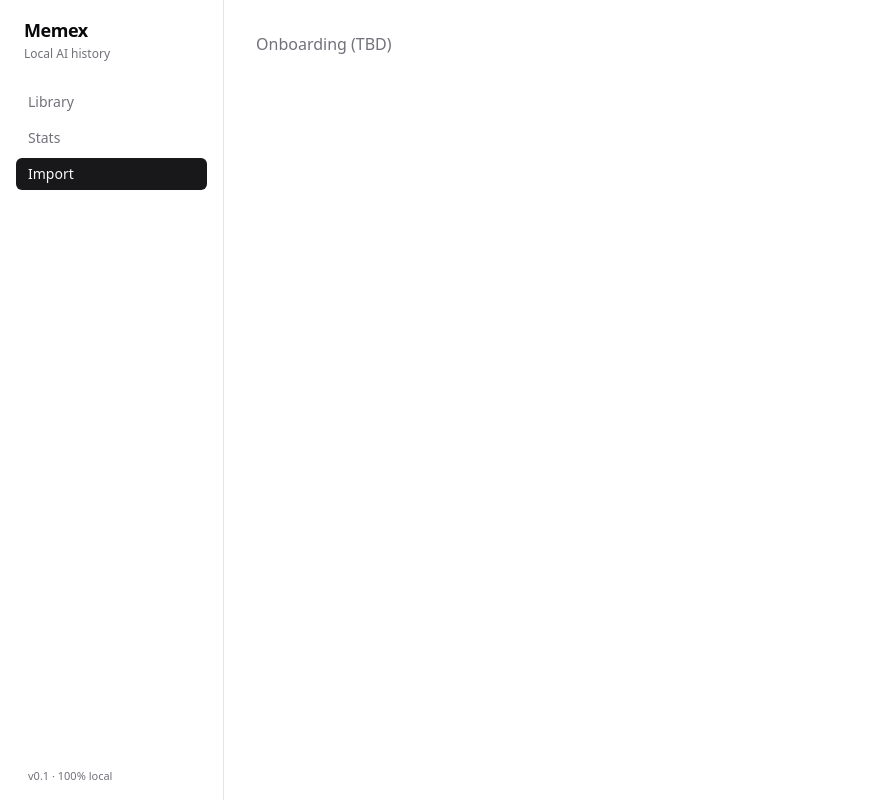
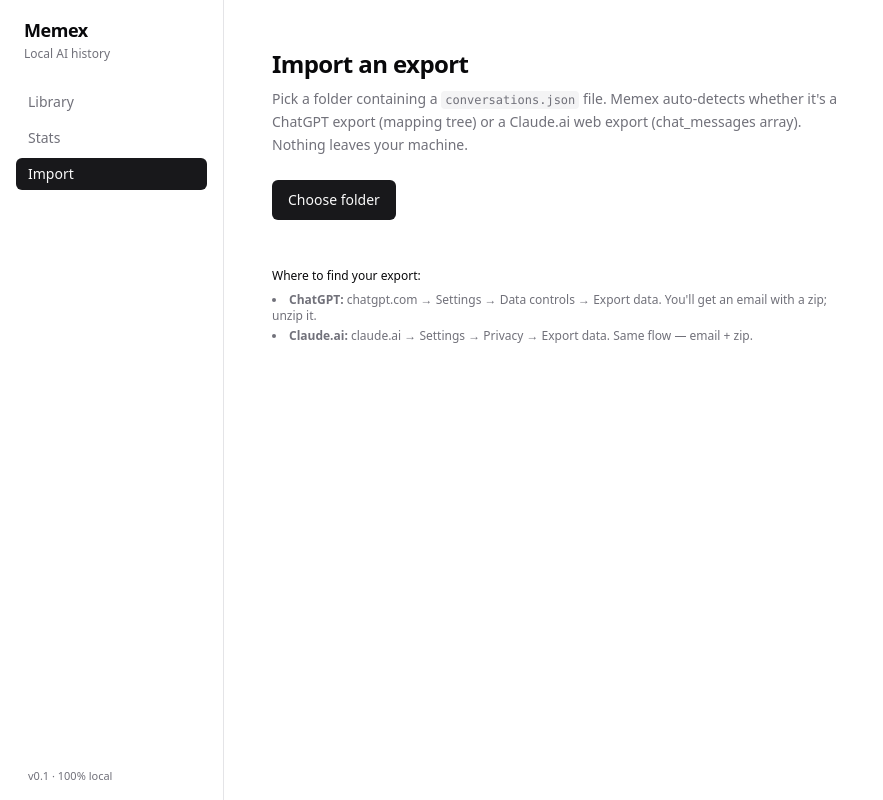
Before and after one commit to X0X0X00/Memex, a React (Vite) app: page /import in a window 1280 px wide. Shown: the whole page, without its empty margins (0-883 px from the left). Built offline with nearby package versions, Linux system fonts and the light colour scheme.

Commit message:
feat(ui): onboarding folder picker with auto-detect import

```diff
--- a/src/pages/Onboarding.tsx
+++ b/src/pages/Onboarding.tsx
@@ -1,3 +1,78 @@
+import { useState } from "react"
+import { open } from "@tauri-apps/plugin-dialog"
+import { useNavigate } from "react-router-dom"
+import { api } from "@/lib/api"
+import { sourceLabel } from "@/lib/format"
+import type { ImportSummary } from "@/types"
+import { Button } from "@/components/ui/button"
+
 export default function Onboarding() {
-  return <div className="p-8 text-muted-foreground">Onboarding (TBD)</div>
+  const [busy, setBusy] = useState(false)
+  const [result, setResult] = useState<ImportSummary | null>(null)
+  const [error, setError] = useState<string | null>(null)
+  const nav = useNavigate()
+
+  async function pickFolder() {
+    setError(null)
+    setResult(null)
+    let folder: string | string[] | null
+    try {
+      folder = await open({ directory: true, multiple: false })
+    } catch (e) {
+      setError(String(e))
+      return
+    }
+    if (!folder || typeof folder !== "string") return
+    try {
+      setBusy(true)
+      const r = await api.importExport(folder)
+      setResult(r)
+    } catch (e) {
+      setError(String(e))
+    } finally {
+      setBusy(false)
+    }
+  }
+
+  return (
+    <div className="p-12 max-w-2xl">
+      <h2 className="text-2xl font-semibold tracking-tight mb-2">Import an export</h2>
+      <p className="text-muted-foreground text-sm mb-6 leading-relaxed">
+        Pick a folder containing a <code className="bg-muted px-1 py-0.5 rounded text-xs">conversations.json</code> file.
+        Memex auto-detects whether it's a ChatGPT export (mapping tree) or a Claude.ai
+        web export (chat_messages array). Nothing leaves your machine.
+      </p>
+      <Button onClick={pickFolder} disabled={busy}>
+        {busy ? "Importing…" : "Choose folder"}
+      </Button>
+
+      {error && (
+        <div className="mt-6 p-4 rounded-md border border-destructive/30 bg-destructive/5 text-destructive text-sm">
+          {error}
+        </div>
+      )}
+
+      {result && (
+        <div className="mt-6 p-4 rounded-md border border-green-500/30 bg-green-500/5 text-sm">
+          Imported <strong>{result.conversations_added}</strong> conversations
+          ({result.messages_added.toLocaleString()} messages) from{" "}
+          <strong>{sourceLabel(result.source)}</strong>.
+          <button
+            onClick={() => nav("/library")}
+            className="ml-3 underline hover:no-underline"
+          >
+            Open library →
+          </button>
+        </div>
+      )}
+
+      <div className="mt-12 text-xs text-muted-foreground space-y-2">
+        <p className="font-medium text-foreground">Where to find your export:</p>
+        <ul className="list-disc list-inside space-y-1">
+          <li><strong>ChatGPT:</strong> chatgpt.com → Settings → Data controls → Export data. You'll get an email with a zip; unzip it.</li>
+          <li><strong>Claude.ai:</strong> claude.ai → Settings → Privacy → Export data. Same flow — email + zip.</li>
+        </ul>
+      </div>
+    </div>
+  )
 }
```
